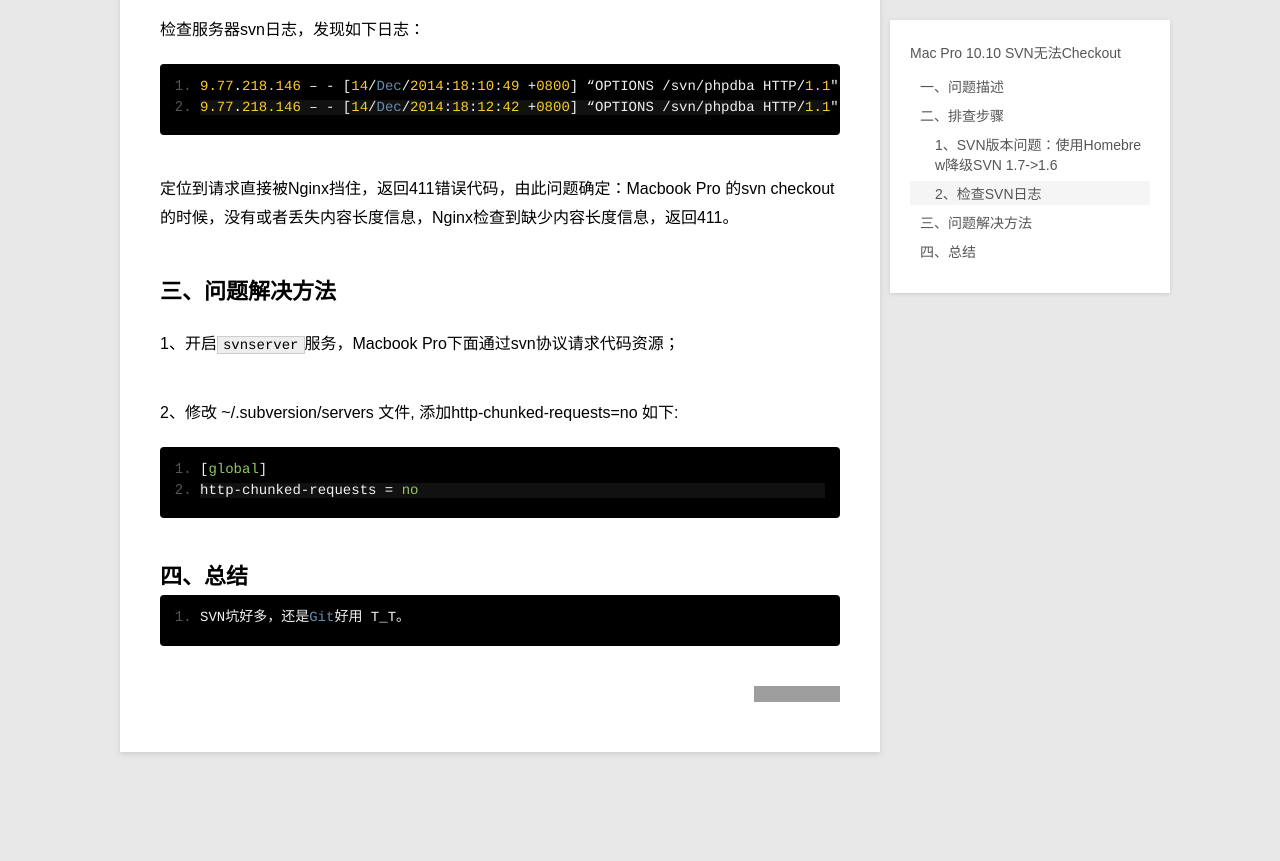
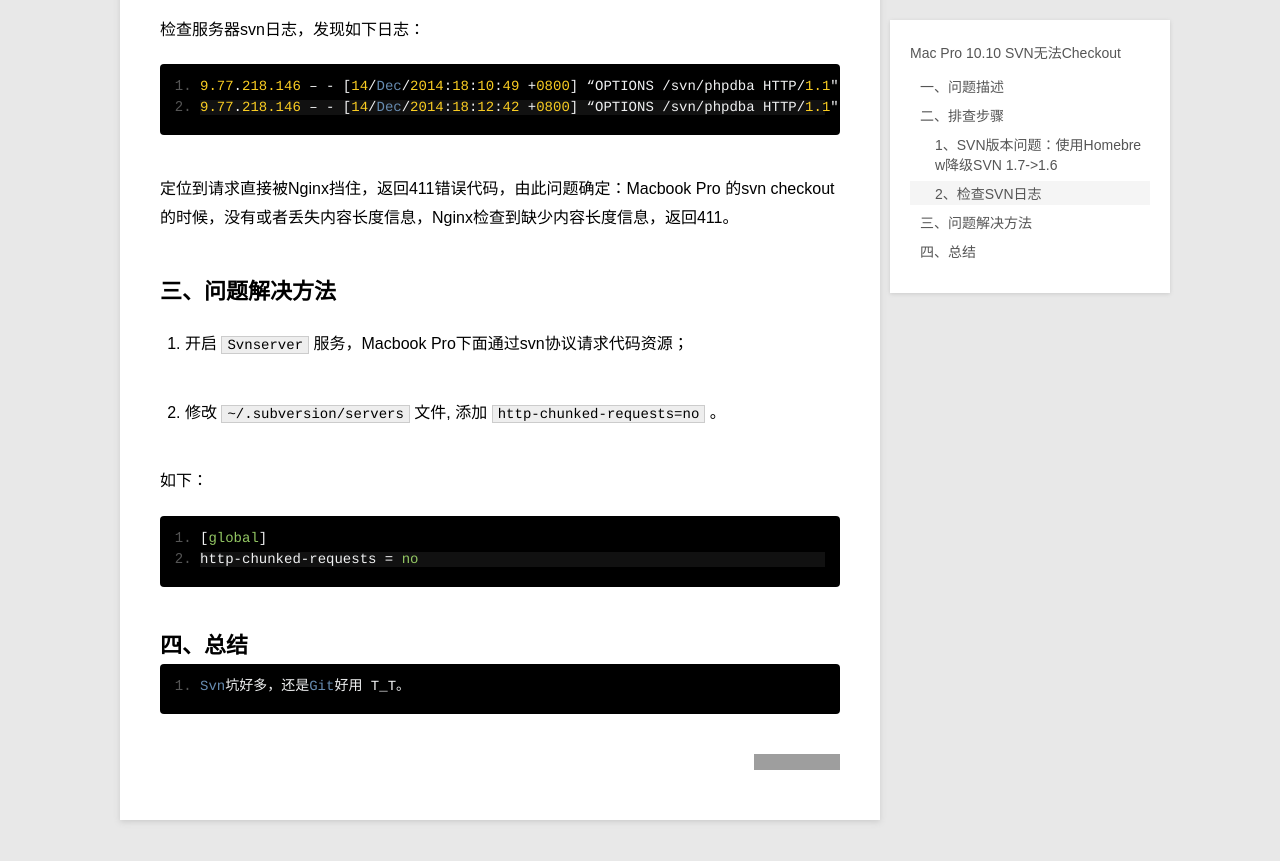
Before and after one commit to geeklive/geeklive.github.io, a Jekyll site: the page built from _posts/2014-12-15-solution-of-svn-checkout-411-error.md, in a window 1280 px wide and 900 px high, scrolled down 1909 px. Shown: the top 861 px of the window. Built offline with Jekyll 4.4.1, drawn with Linux system fonts in a browser that asks for light colours; Markdown is read by kramdown in place of the engine named in the settings; comment, search, counter and statistics services are not loaded; before the commit the page ends 2741 px from its top, so only the background shows below that; grey boxes are pictures that could not be loaded.

Commit message:
new blog:solution of svn checkout 411 error

```diff
--- a/_posts/2014-12-15-solution-of-svn-checkout-411-error.md
+++ b/_posts/2014-12-15-solution-of-svn-checkout-411-error.md
@@ -62,14 +62,15 @@ category: blog
 
 ## 三、问题解决方法
 
-1、开启`svnserver`服务，Macbook Pro下面通过svn协议请求代码资源；
+1. 开启 `Svnserver` 服务，Macbook Pro下面通过svn协议请求代码资源；
 
-2、修改 ~/.subversion/servers 文件, 添加http-chunked-requests=no 如下:
+2. 修改 `~/.subversion/servers` 文件, 添加 `http-chunked-requests=no` 。
 
+如下：
 
 	[global]
 	http-chunked-requests = no
 
 ## 四、总结
 
-	SVN坑好多，还是Git好用 T_T。
+	Svn坑好多，还是Git好用 T_T。
```
